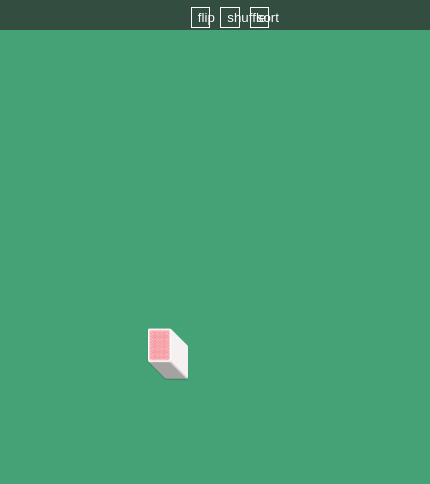
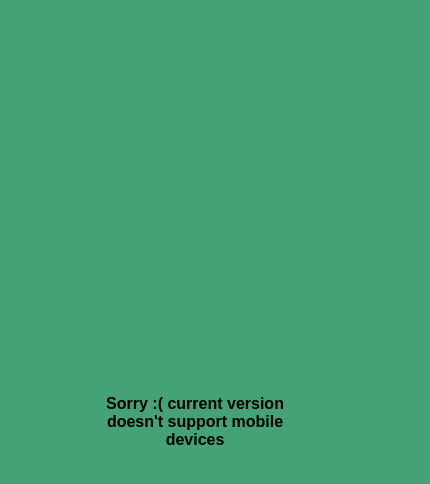
Before and after one commit to Edward-Fedoruk/Pack-of-cards, a plain HTML site: page index.html in a window 390 px wide. Shown: the whole page, 430 px wide, since content can reach past the window. Drawn offline with Linux system fonts and the light colour scheme.

Commit message:
display none for mobile devices

```diff
--- a/css/style.css
+++ b/css/style.css
@@ -67,17 +67,43 @@ html {
   background: none;
   border: 1px solid #fff;
   color: #fff;
-  width: 5vw;
-  margin-right: 10px;
-  margin-top: 7px;
-  margin-bottom: 7px;
   height: 21px;
+
 }
+
 .control button:focus {
   outline: none;
 }
+
 .control button:hover {
   background-color: #fff;
   cursor: pointer;
   color: #334d41;
 }
+
+.controlWrap {
+  display: flex;
+  width: 200px;
+  justify-content: space-between;
+  align-items: center;
+}
+
+.alert {
+  position: absolute;
+  top: 50%;
+  left: 50%;
+  transform: translate(-50%, -50%);
+  text-align: center;
+  font-family: Arial, Helvetica, sans-serif;
+  font-weight: bold;
+  display: none;
+}
+
+@media only screen and (max-width: 768px) {
+  body #deck, .control {
+    display: none;
+  }
+  body .alert {
+    display: block;
+  }
+}
--- a/index.html
+++ b/index.html
@@ -12,10 +12,15 @@
 
 </head>
 <body>
+
+  <div class="alert">Sorry :( current version doesn't support mobile devices</div>
+
   <ul class="control">
-    <button class="flip">flip</button>
-    <button class="shuffle">shuffle</button>
-    <button class="sort">sort</button>
+    <div class="controlWrap">
+      <button class="flip">flip</button>
+      <button class="shuffle">shuffle</button>
+      <button class="sort">sort</button>
+    </div>
   </ul>
 
   <div id="deck"></div>
```
